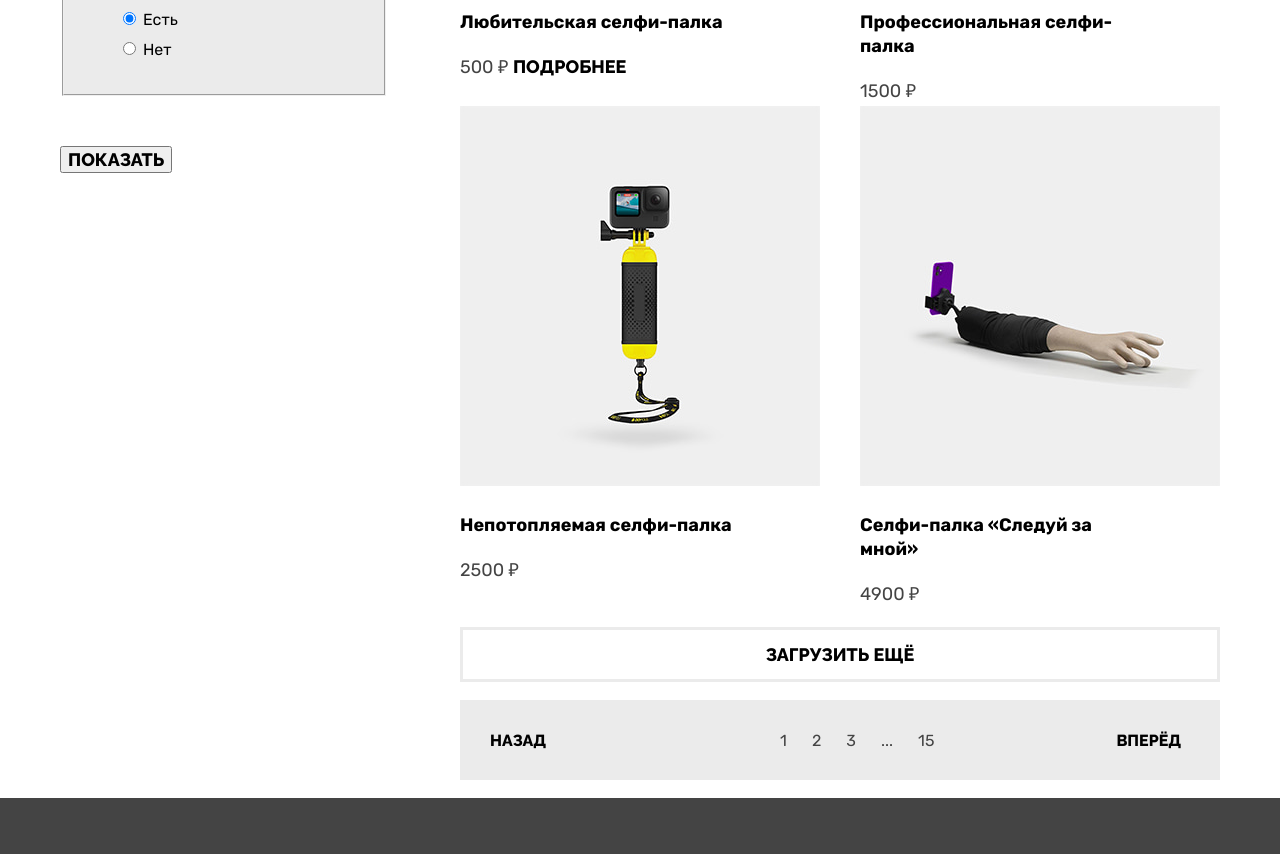
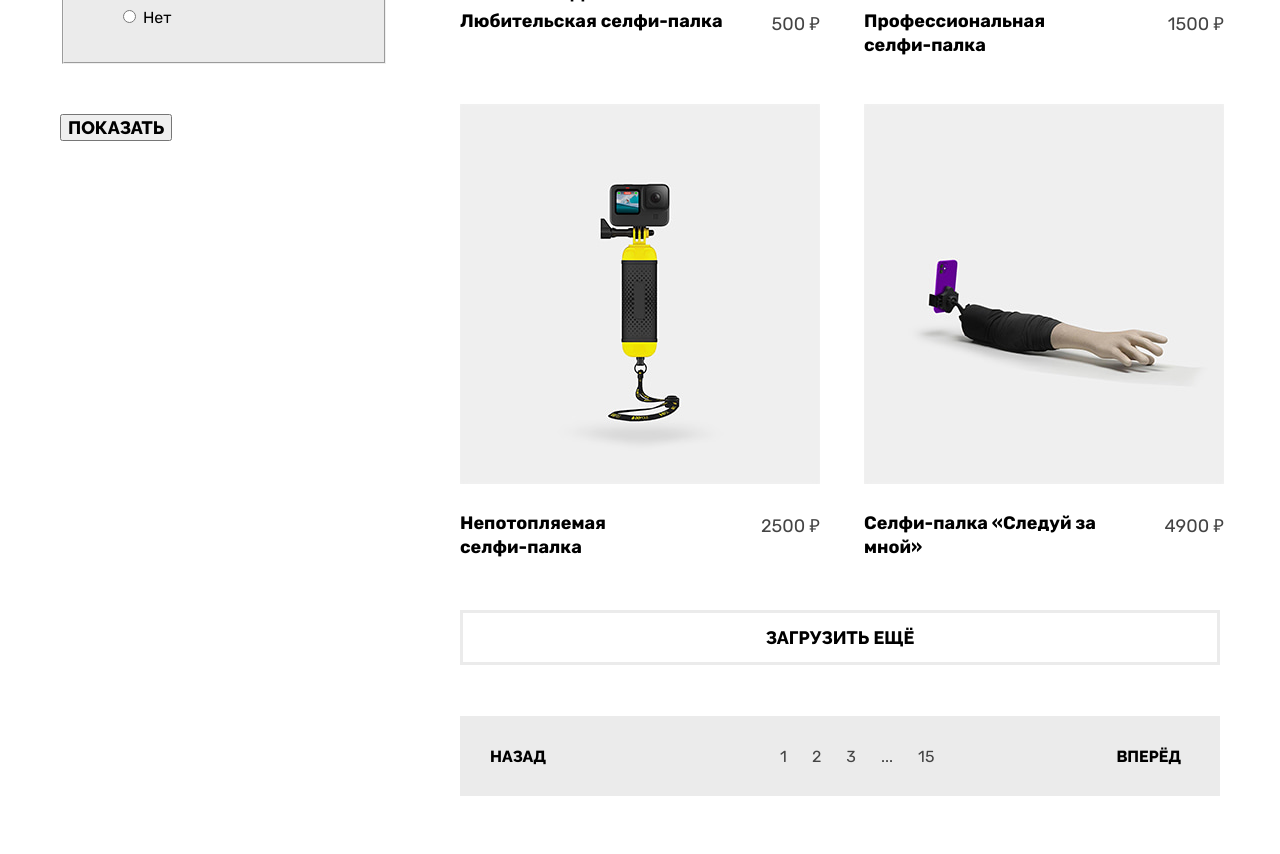
Before and after one commit to DaryaIsaeva/1894119-device-32, a plain HTML site: page catalog.html in a window 1280 px wide. Shown: the part 1035-1889 px from the top of the page. Drawn offline with Linux system fonts and the light colour scheme; files whose address does not match are found by name.

Commit message:
Сетки на гридах

```diff
--- a/catalog.html
+++ b/catalog.html
@@ -159,14 +159,14 @@
               <li class="product-card">
                 <a class="product-card-link" href="#">
                   <img class="product-card-image" src="images/products/professional-monopod.jpg" alt="" width="360" height="380">
-                    <h3 class="product-card-title">Профессиональная селфи-палка </h3>
+                  <h3 class="product-card-title">Профессиональная <br> селфи-палка </h3>
                 </a>
                 <span class="price">1500 ₽</span>
               </li>
               <li class="product-card">
                 <a class="product-card-link" href="#">
                   <img class="product-card-image" src="images/products/unsinkable-monopod.jpg" alt="" width="360" height="380">
-                    <h3 class="product-card-title">Непотопляемая селфи-палка</h3>
+                  <h3 class="product-card-title">Непотопляемая <br> селфи-палка</h3>
                 </a>
                 <span class="price">2500 ₽</span>
               </li>
--- a/styles/styles.css
+++ b/styles/styles.css
@@ -248,11 +248,14 @@ body{
 
 .services{
     background: #F0F0F0;
+}
+
+.services-container{
+    display: flex;
     background-image: url("../images/delivery-man.svg");
     background-repeat: no-repeat;
     background-position: right top;
     background-size: 136px 164px;
-    display: flex;
     margin-top: 69px;
     margin-bottom: 90px;
 }
@@ -488,6 +491,11 @@ body{
 }
 
 .footer-navigation-link{
+    font-family: "Raleway", Arial, sans-serif;
+    font-size: 18px;
+    line-height: 21px;
+    font-weight: 800;
+    text-transform: uppercase;
     color: #FFFFFF;
     text-decoration-line: none;
 }
@@ -587,6 +595,7 @@ body{
     color: #000000;
     padding-top: 25px;
     padding-bottom: 25px;
+    margin: 0;
 }
 
 .control{
@@ -606,6 +615,8 @@ body{
 .sorting-container{
     background: #EBEBEB;
     display: flex;
+    padding-top: 25px;
+    padding-bottom: 25px;
 }
 
 .sorting-type{
@@ -635,22 +646,26 @@ body{
 }
 
 .product-list{
-    display: flex;
-    flex-wrap: wrap;
+    display: grid;
+    grid-template-columns: 360px 360px;
+    gap: 40px 44px;
     width: 760px;
     padding: 0;
-    justify-content: space-between;
-    margin-top: 69px;
+    margin-bottom: 44px;
 }
 
 .product-card{
     list-style-type: none;
-    width: 360px;
     margin: 0;
+    display: grid;
+    grid-template-columns: 280px auto auto;
+    grid-template-rows: 380px 32px 50px;
 }
 
 .product-card-link{
     text-decoration-line: none;
+    grid-column: 1/-1;
+    grid-row: 1/2;
 }
 
 .product-card-title{
@@ -659,12 +674,15 @@ body{
     line-height: 24px;
     font-weight: bold;
     color: #000000;
+    grid-column: 1/2;
+    grid-row: 3/4;
 }
 
 .price{
     font-size: 18px;
     line-height: 21px;
-    text-align: right;
+    grid-column: 3/4;
+    grid-row: 3/4;
 }
 
 .details{
@@ -683,6 +701,7 @@ body{
     height: 55px;
     background-color: white;
     border: 3px solid #EBEBEB;
+    margin-bottom: 51px;
 }
 
 .pagination-catalog{
@@ -691,6 +710,7 @@ body{
     align-items: center;
     width: 100%;
     padding: 0;
+    margin-bottom: 77px;
 }
 
 .pagination-prev{
```
Also changed, not shown: index.html (+11 -3 lines). Lines whose indentation alone changed are shown as unchanged.
